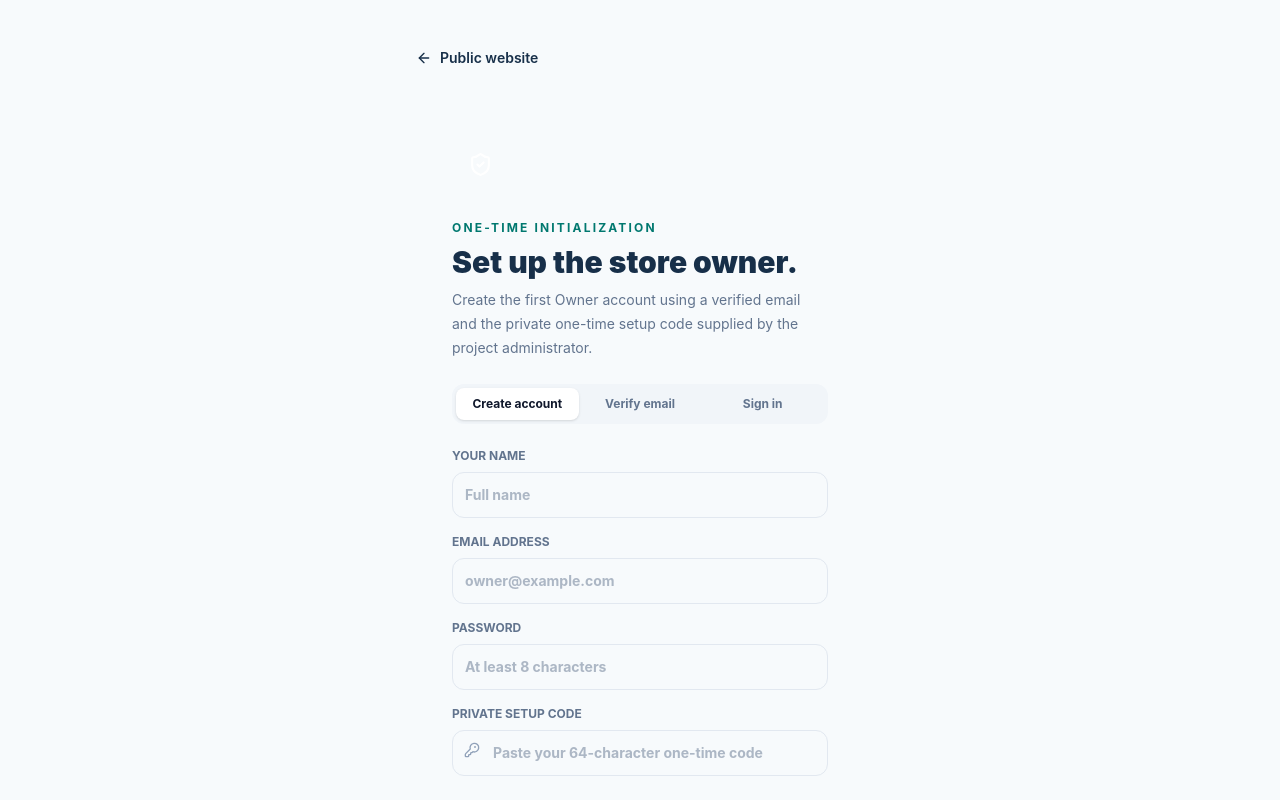
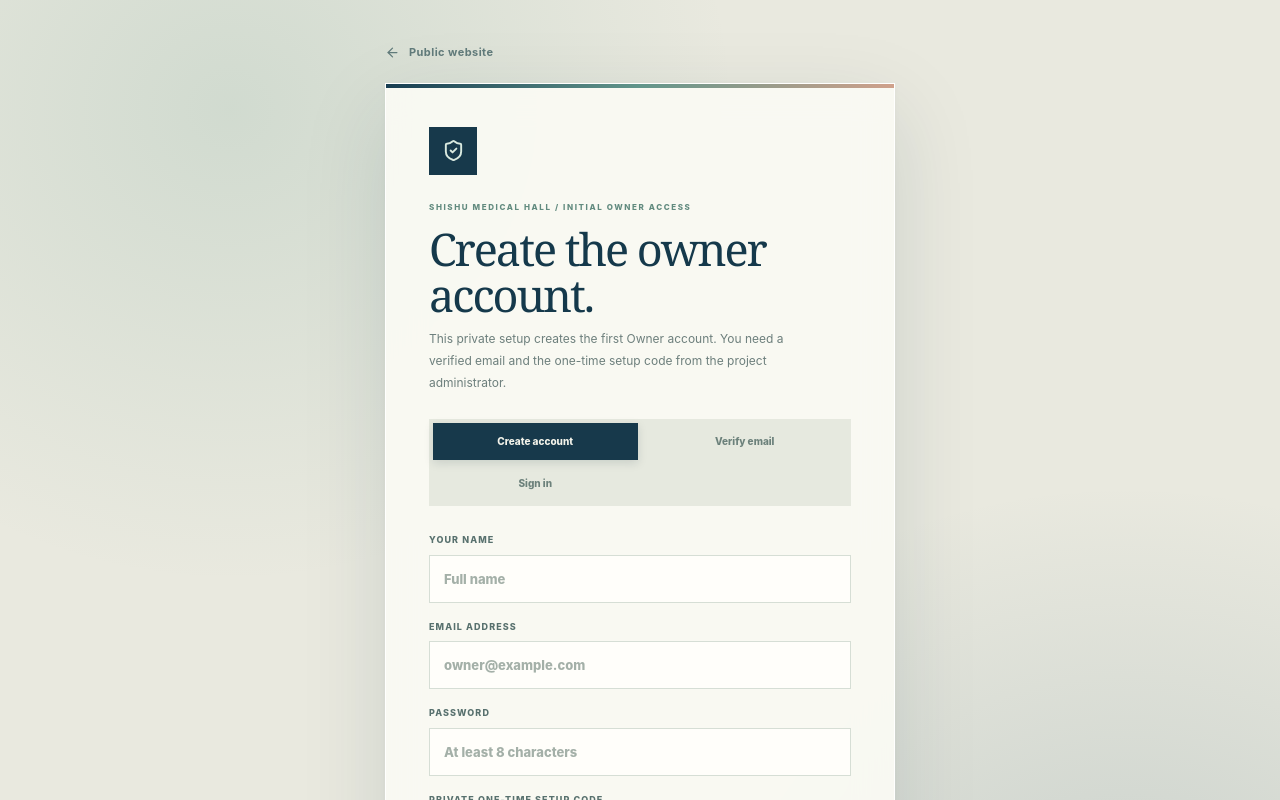
Before and after one commit to FlickScient/shishu-medical-hall, a Next.js app: page /setup in a window 1280 px wide. Shown: the top 800 px of the page. Built offline with nearby package versions, Linux system fonts and the light colour scheme.

Commit message:
Unify first-owner signup and verification UI with the Store Portal

```diff
--- a/src/app/setup/page.tsx
+++ b/src/app/setup/page.tsx
@@ -110,71 +110,35 @@ export default function InitialOwnerSetupPage() {
   }
 
   return (
-    <main className="shell flex min-h-screen items-center justify-center px-5 py-12">
-      <div className="w-full max-w-md">
-        <Link href="/" className="mb-8 inline-flex items-center gap-2 text-sm font-semibold text-slate-500">
-          <ArrowLeft size={16} /> Public website
-        </Link>
-        <div className="soft-card p-7 sm:p-9">
-          <div className="brand-gradient flex h-14 w-14 items-center justify-center rounded-2xl text-white">
-            {mode === "verify" ? <MailCheck size={25} /> : <ShieldCheck size={25} />}
-          </div>
-          <div className="mt-7 text-xs font-bold tracking-[.18em] text-teal-700">ONE-TIME INITIALIZATION</div>
-          <h1 className="mt-2 text-3xl font-black">
-            {mode === "verify" ? "Verify your email." : mode === "signin" ? "Continue owner setup." : "Set up the store owner."}
-          </h1>
-          <p className="mt-2 text-sm leading-6 text-slate-500">
-            {mode === "verify"
-              ? "Enter the 6-digit verification code sent to your email. After verification, we will sign you in and initialize the owner account."
-              : "Create the first Owner account using a verified email and the private one-time setup code supplied by the project administrator."}
-          </p>
+    <main className="auth-shell">
+      <div className="auth-layout">
+        <Link href="/" className="auth-back"><ArrowLeft size={15}/> Public website</Link>
+        <section className="auth-card">
+          <div className="auth-mark">{mode === "verify" ? <MailCheck size={23}/> : <ShieldCheck size={23}/>}</div>
+          <span className="auth-eyebrow">SHISHU MEDICAL HALL / INITIAL OWNER ACCESS</span>
+          <h1>{mode === "verify" ? "Verify your email." : mode === "signin" ? "Continue owner setup." : "Create the owner account."}</h1>
+          <p className="auth-lede">{mode === "verify" ? "Enter the six-digit code sent to your email. After verification, your first Owner access will be initialized." : "This private setup creates the first Owner account. You need a verified email and the one-time setup code from the project administrator."}</p>
 
-          <div className="mt-6 flex rounded-xl bg-slate-100 p-1">
-            <button type="button" onClick={() => changeMode("signup")} className={`flex-1 rounded-lg px-2 py-2 text-xs font-bold ${mode === "signup" ? "bg-white text-slate-900 shadow-sm" : "text-slate-500"}`}>Create account</button>
-            <button type="button" onClick={() => changeMode("verify")} className={`flex-1 rounded-lg px-2 py-2 text-xs font-bold ${mode === "verify" ? "bg-white text-slate-900 shadow-sm" : "text-slate-500"}`}>Verify email</button>
-            <button type="button" onClick={() => changeMode("signin")} className={`flex-1 rounded-lg px-2 py-2 text-xs font-bold ${mode === "signin" ? "bg-white text-slate-900 shadow-sm" : "text-slate-500"}`}>Sign in</button>
+          <div className="auth-switch auth-switch-three">
+            <button type="button" className={mode==="signup"?"active":""} onClick={()=>changeMode("signup")}>Create account</button>
+            <button type="button" className={mode==="verify"?"active":""} onClick={()=>changeMode("verify")}>Verify email</button>
+            <button type="button" className={mode==="signin"?"active":""} onClick={()=>changeMode("signin")}>Sign in</button>
           </div>
 
-          <form onSubmit={submit} className="mt-6 space-y-4">
-            {mode === "signup" && (
-              <label className="block text-xs font-bold text-slate-500">YOUR NAME
-                <input required value={name} onChange={e => setName(e.target.value)} placeholder="Full name" className="mt-2 w-full rounded-xl border border-slate-200 px-3 py-3 text-sm" />
-              </label>
-            )}
-            <label className="block text-xs font-bold text-slate-500">EMAIL ADDRESS
-              <input required type="email" value={email} onChange={e => setEmail(e.target.value)} placeholder="owner@example.com" className="mt-2 w-full rounded-xl border border-slate-200 px-3 py-3 text-sm" />
-            </label>
-            {mode !== "verify" && (
-              <label className="block text-xs font-bold text-slate-500">PASSWORD
-                <input required type="password" minLength={8} value={password} onChange={e => setPassword(e.target.value)} placeholder="At least 8 characters" className="mt-2 w-full rounded-xl border border-slate-200 px-3 py-3 text-sm" />
-              </label>
-            )}
-            {mode === "verify" && (
-              <label className="block text-xs font-bold text-slate-500">6-DIGIT EMAIL VERIFICATION CODE
-                <input required inputMode="numeric" autoComplete="one-time-code" pattern="[0-9]{6}" maxLength={6} value={otp} onChange={e => setOtp(e.target.value.replace(/\D/g, "").slice(0, 6))} placeholder="123456" className="mt-2 w-full rounded-xl border border-slate-200 px-3 py-3 text-center text-lg font-bold tracking-[.35em]" />
-              </label>
-            )}
-            <label className="block text-xs font-bold text-slate-500">PRIVATE SETUP CODE
-              <div className="relative mt-2">
-                <KeyRound className="absolute left-3 top-3 text-slate-400" size={16} />
-                <input required value={token} onChange={e => setToken(e.target.value.slice(0,64))} minLength={64} maxLength={64} autoComplete="off" placeholder="Paste your 64-character one-time code" className="w-full rounded-xl border border-slate-200 py-3 pl-10 pr-3 text-sm" />
-              </div>
-            </label>
-            <button disabled={busy} className="brand-gradient w-full rounded-xl px-4 py-4 text-sm font-bold text-white disabled:opacity-60">
-              {busy ? <LoaderCircle className="mr-2 inline animate-spin" size={16} /> : mode === "verify" ? <MailCheck className="mr-2 inline" size={16} /> : <ShieldCheck className="mr-2 inline" size={16} />}
-              {busy ? "Please wait…" : mode === "signup" ? "Create account & continue" : mode === "verify" ? "Verify email & initialize owner" : "Sign in & initialize owner"}
-            </button>
+          <form onSubmit={submit} className="auth-form">
+            {mode === "signup" && <label>Your name<input required value={name} onChange={e=>setName(e.target.value)} autoComplete="name" placeholder="Full name"/></label>}
+            <label>Email address<input required type="email" value={email} onChange={e=>setEmail(e.target.value)} autoComplete="email" placeholder="owner@example.com"/></label>
+            {mode !== "verify" && <label>Password<input required type="password" minLength={8} value={password} onChange={e=>setPassword(e.target.value)} autoComplete={mode==="signup"?"new-password":"current-password"} placeholder="At least 8 characters"/></label>}
+            {mode === "verify" && <label>Six-digit email verification code<input required inputMode="numeric" autoComplete="one-time-code" pattern="[0-9]{6}" maxLength={6} value={otp} onChange={e=>setOtp(e.target.value.replace(/\D/g,"").slice(0,6))} className="auth-otp" placeholder="123456"/></label>}
+            <label>Private one-time setup code<input required minLength={64} maxLength={64} autoComplete="off" value={token} onChange={e=>setToken(e.target.value.slice(0,64))} placeholder="Paste your 64-character setup code"/></label>
+            <button className="auth-submit" disabled={busy}>{busy?<LoaderCircle size={16} className="animate-spin"/>:mode==="verify"?<MailCheck size={16}/>:<ShieldCheck size={16}/>} {busy?"Please wait…":mode==="signup"?"Create account & continue":mode==="verify"?"Verify email & initialize owner":"Sign in & initialize owner"}</button>
           </form>
 
-          {mode === "verify" && (
-            <button type="button" disabled={busy} onClick={resendCode} className="mt-3 w-full rounded-xl border border-slate-200 px-4 py-3 text-xs font-bold text-slate-600 disabled:opacity-50">
-              Resend verification code
-            </button>
-          )}
-          {message && <p role="status" className="mt-4 rounded-xl bg-emerald-50 p-3 text-xs leading-5 text-emerald-800">{message}</p>}
-          {error && <p role="alert" className="mt-4 break-words text-xs leading-5 text-rose-700">{error}</p>}
-          <p className="mt-6 text-[11px] leading-5 text-slate-400">The email code verifies your identity. The private setup code separately authorizes creation of the first Owner account. The setup code can be used once, expires after 7 days, and is stored only as a hash in the database.</p>
-        </div>
+          {mode === "verify" && <div className="auth-inline-actions"><button type="button" disabled={busy} onClick={resendCode}>Resend verification code</button><button type="button" disabled={busy} onClick={()=>changeMode("signin")}>Already verified? Sign in</button></div>}
+          {message && <p role="status" className="auth-message">{message}</p>}
+          {error && <p role="alert" className="auth-error">{error}</p>}
+          <div className="auth-footnote">The email code verifies your email address. The separate private setup code authorizes first-owner creation and is accepted only once. Keep it private.</div>
+        </section>
       </div>
     </main>
   );
```
